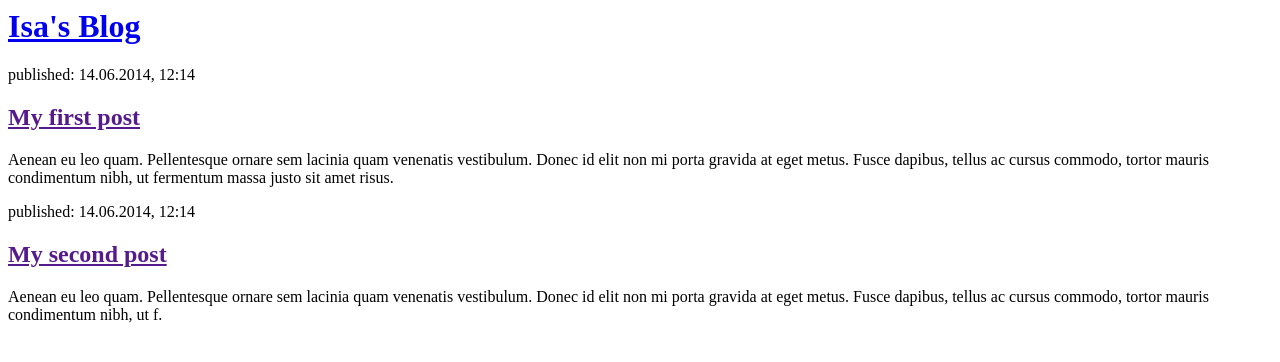
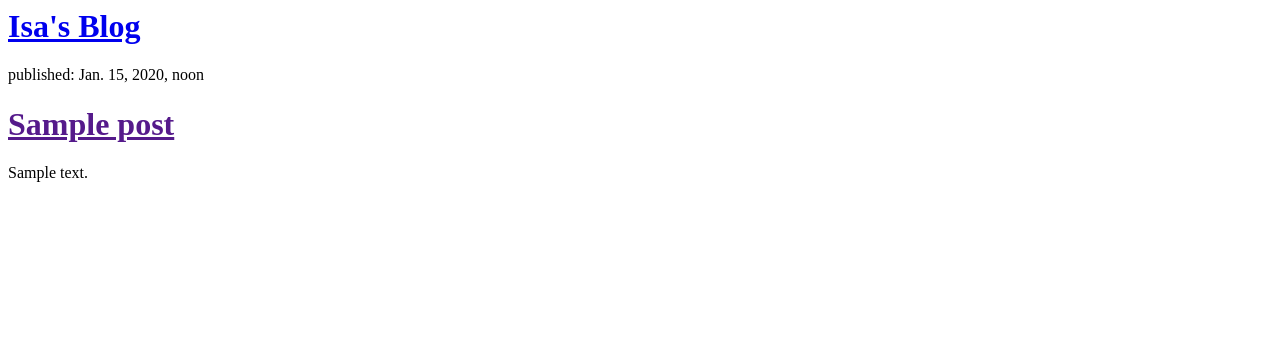
Before and after one commit to IsabelaWana/my-first-blog, a Django app: template blog/templates/blog/post_list.html in a window 1280 px wide. Shown: the top 362 px of the page. Run offline with Django 3.2, Linux system fonts and the light colour scheme; the template is opened without the code that fills it: values that come from a table or form of the project are taken from there, others are empty; tables that the repository leaves empty hold one stand-in row (values such as "Sample post").

Commit message:
Modified template to display posts from db

```diff
--- a/blog/templates/blog/post_list.html
+++ b/blog/templates/blog/post_list.html
@@ -7,7 +7,7 @@
             <h1><a href="/">Isa's Blog</a></h1>
         </div>
 
-        <div>
+        <!--<div>
             <p>published: 14.06.2014, 12:14</p>
             <h2><a href="">My first post</a></h2>
             <p>Aenean eu leo quam. Pellentesque ornare sem lacinia quam venenatis vestibulum. Donec id elit non mi porta gravida at eget metus. Fusce dapibus, tellus ac cursus commodo, tortor mauris condimentum nibh, ut fermentum massa justo sit amet risus.</p>
@@ -17,6 +17,13 @@
             <p>published: 14.06.2014, 12:14</p>
             <h2><a href="">My second post</a></h2>
             <p>Aenean eu leo quam. Pellentesque ornare sem lacinia quam venenatis vestibulum. Donec id elit non mi porta gravida at eget metus. Fusce dapibus, tellus ac cursus commodo, tortor mauris condimentum nibh, ut f.</p>
+        </div> -->
+        {% for post in posts %}
+        <div>
+          <p>published: {{ post.published_date }}</p>
+          <h1><a href="">{{ post.title }}</a></h1>
+          <p>{{ post.text|linebreaksbr }}</p>
         </div>
+        {% endfor %}
     </body>
 </html>
--- a/blog/views.py
+++ b/blog/views.py
@@ -1,4 +1,7 @@
 from django.shortcuts import render
+from django.utils import timezone
+from .models import Post
 
 def post_list(request):
-    return render(request, 'blog/post_list.html', {})
+    posts = Post.objects.filter(published_date__lte=timezone.now()).order_by('published_date')
+    return render(request, 'blog/post_list.html', {'posts':posts})
```
